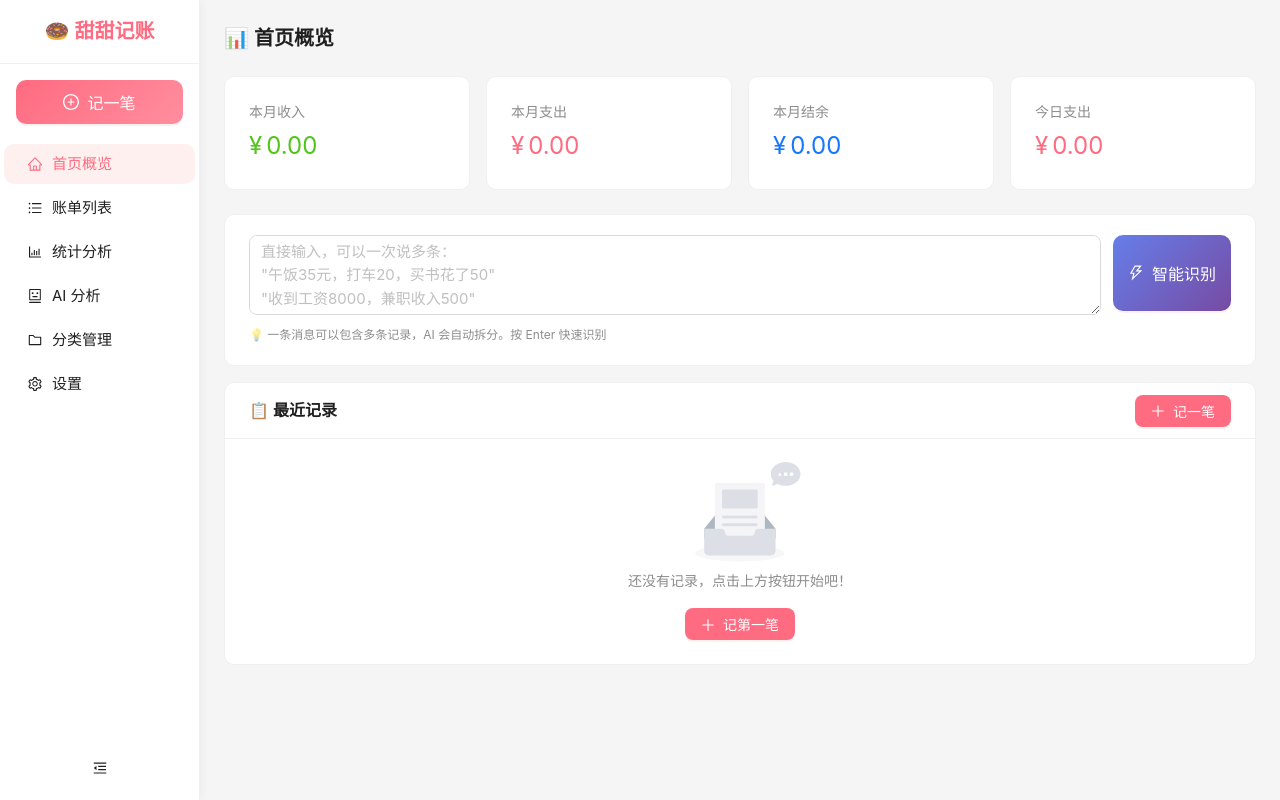
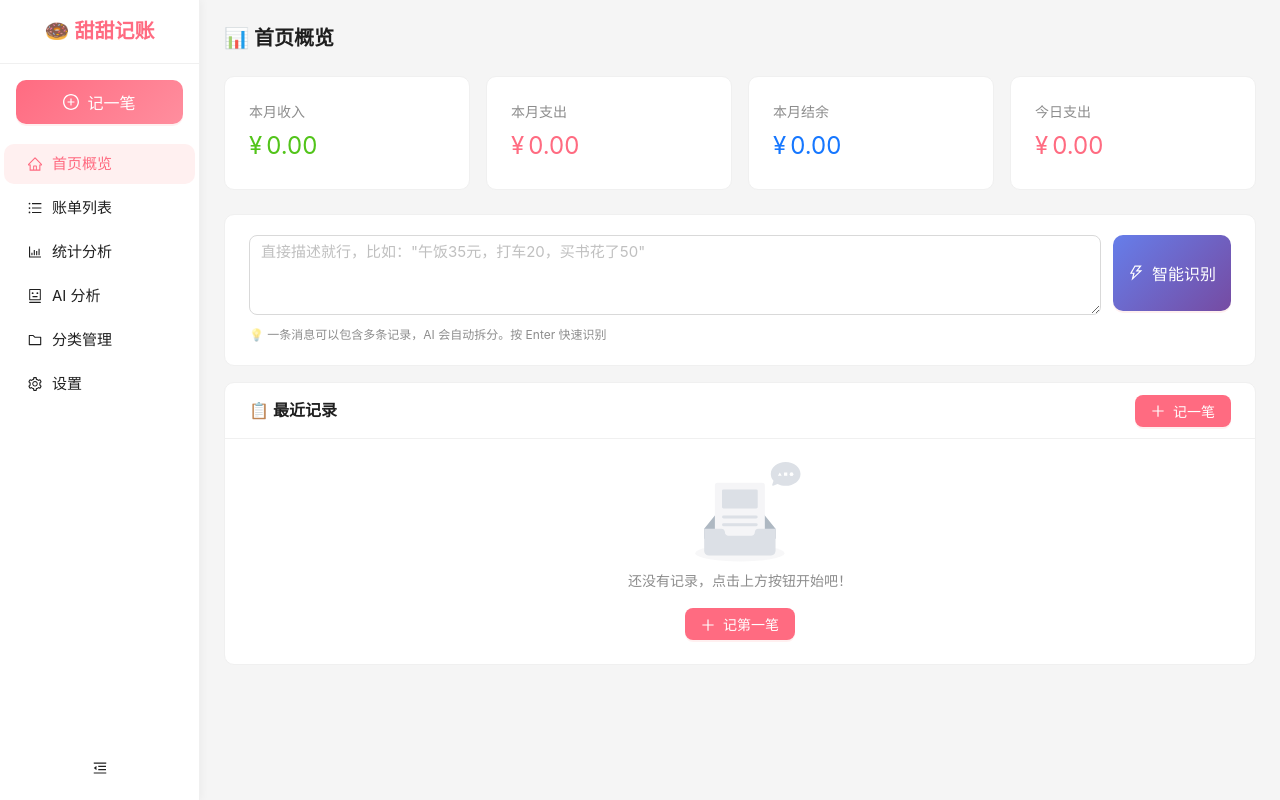
Before and after one commit to 1urplus/-, a React (Vite) app: page / in a window 1280 px wide. Built offline with nearby package versions, Linux system fonts and the light colour scheme.

Commit message:
简化智能输入框示例文字

```diff
--- a/src/components/SmartInput/SmartInput.tsx
+++ b/src/components/SmartInput/SmartInput.tsx
@@ -98,7 +98,7 @@ export default function SmartInput({ onSaved }: SmartInputProps) {
             value={text}
             onChange={e => { setText(e.target.value); setError(null) }}
             onKeyDown={handleKeyDown}
-            placeholder={'直接输入，可以一次说多条：\n"午饭35元，打车20，买书花了50"\n"收到工资8000，兼职收入500"\n"聚餐请客花了200块，看电影80"'}
+            placeholder={'直接描述就行，比如："午饭35元，打车20，买书花了50"'}
             rows={3}
             style={{ flex: 1, fontSize: 15 }}
             disabled={parsing}
```
